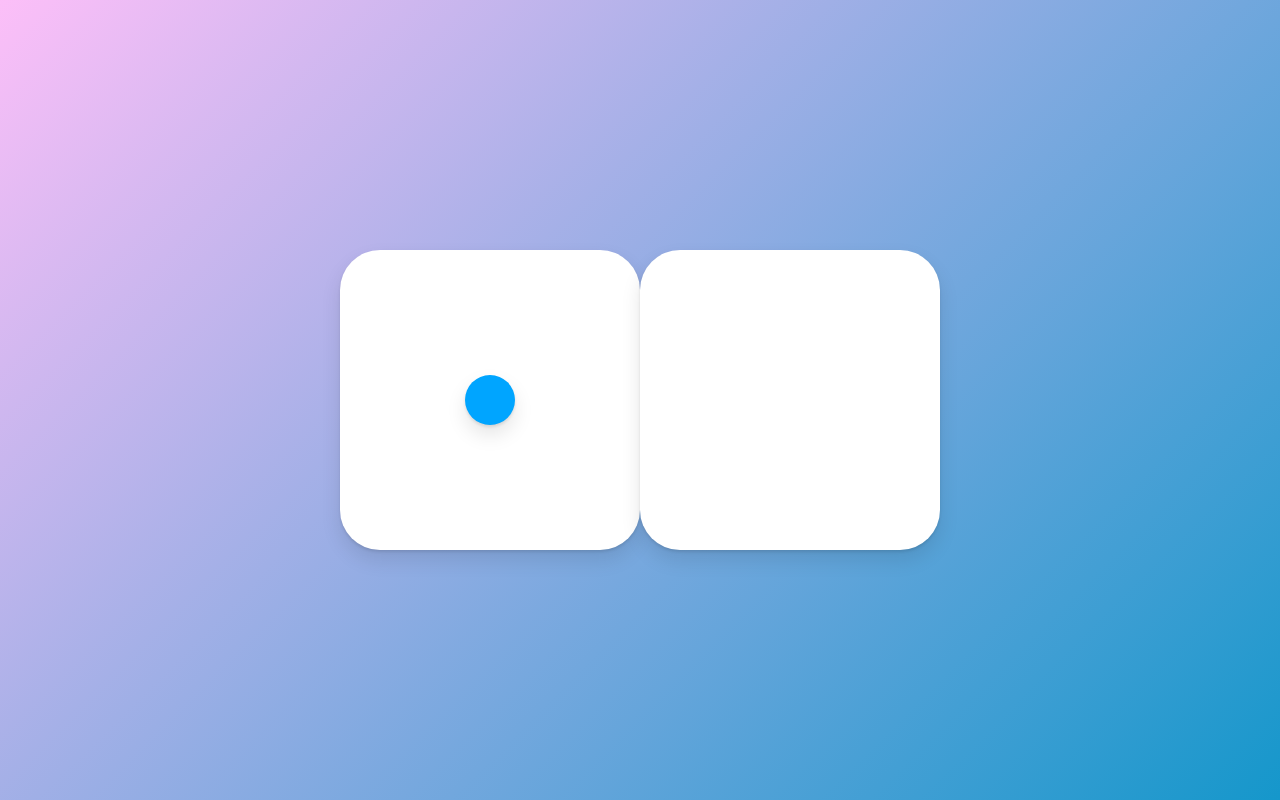
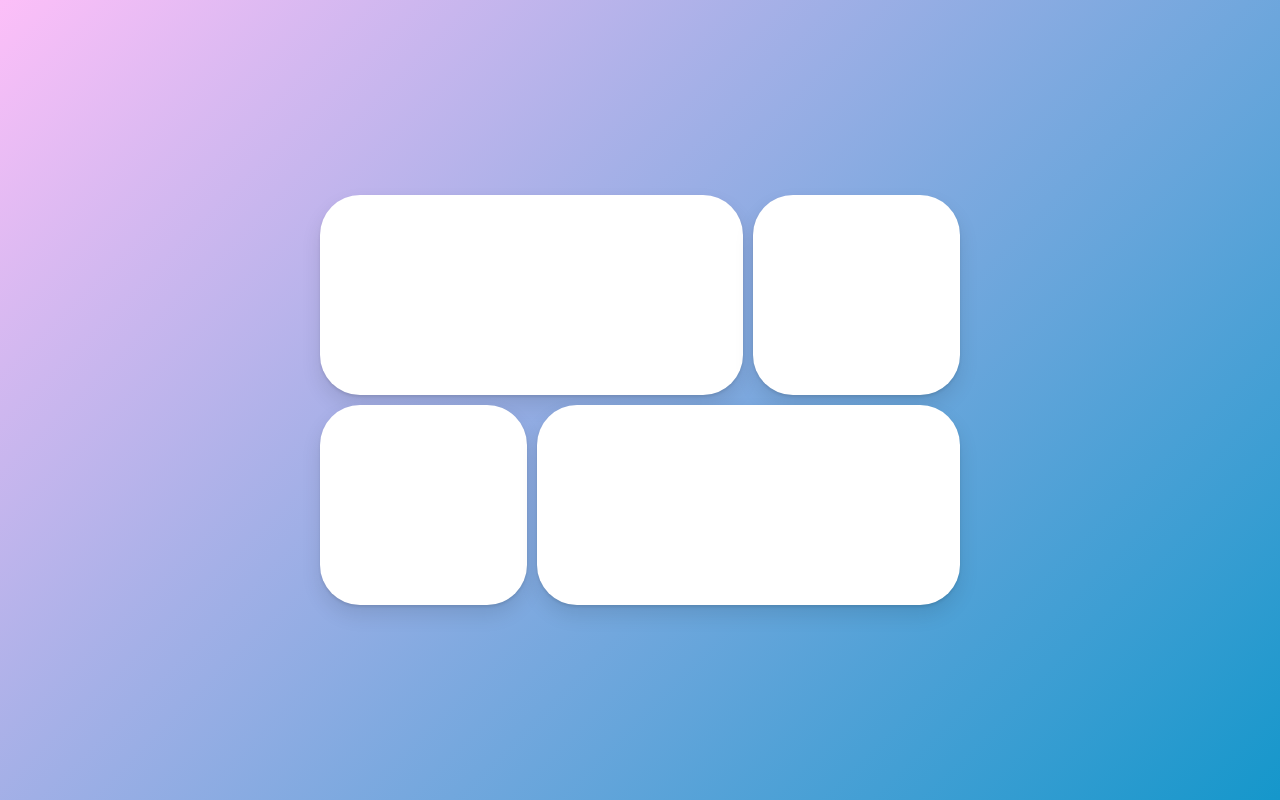
Before and after one commit to xowoony/study-animations, a React (Create React App) app: page / in a window 1280 px wide. Built offline with nearby package versions, Linux system fonts and the light colour scheme.

Commit message:
클릭시 팝업창 뜨게 하기

```diff
--- a/src/App.tsx
+++ b/src/App.tsx
@@ -1,5 +1,5 @@
 import { styled } from "styled-components";
-import { motion } from "framer-motion";
+import { motion, AnimatePresence } from "framer-motion";
 import { useState } from "react";
 
 // style
@@ -13,40 +13,58 @@
   background: linear-gradient(135deg, rgb(252, 191, 248), rgb(21, 151, 203));
 `;
 
+const Grid = styled.div`
+  display: grid;
+  grid-template-columns: repeat(3, 1fr);
+  width: 50vw;
+  gap: 10px;
+  div:first-child,
+  div:last-child {
+    grid-column: span 2;
+  }
+`;
+
 const Box = styled(motion.div)`
-  width: 300px;
-  height: 300px;
   background-color: rgba(255, 255, 255, 1);
   border-radius: 40px;
+  height: 200px;
   box-shadow: 0 2px 3px rgba(0, 0, 0, 0.1), 0 10px 20px rgba(0, 0, 0, 0.1);
+`;
+
+const Overlay = styled(motion.div)`
+  width: 100%;
+  height: 100%;
+  position: absolute;
+  display: flex;
   align-items: center;
-  display: flex;
-  flex-direction: row;
   justify-content: center;
 `;
 
-const Circle = styled(motion.div)`
-  background-color: #00a5ff;
-  width: 50px;
-  height: 50px;
-  box-shadow: 0 2px 3px rgba(0, 0, 0, 0.1), 0 10px 20px rgba(0, 0, 0, 0.1);
-`;
-
 function App() {
-  const [clicked, setClicked] = useState(false);
-  const toggleClicked = () => setClicked((prev) => !prev);
+  // 어떤 id를 클릭했는지
+  const [id, setId] = useState<null | string>(null);
   return (
-    <Wrapper onClick={toggleClicked}>
-      <Box>
-        {!clicked ? (
-          <Circle layoutId="circle" style={{ borderRadius: 50 }} />
+    <Wrapper>
+      <Grid>
+        {["1", "2", "3", "4"].map((n) => (
+          <Box onClick={() => setId(n)} key={n} layoutId={n} />
+        ))}
+      </Grid>
+      {/* 클릭한 상태면 Overlay를 보여주고 아니라면 null */}
+      {/* exit를 animate해주기 위해 AnimatePresence로 감싸기 */}
+      <AnimatePresence>
+        {id ? (
+          <Overlay
+            onClick={() => setId(null)}
+            initial={{ backgroundColor: "rgba(0,0,0, 0)" }}
+            animate={{ backgroundColor: "rgba(0,0,0, 0.5)" }}
+            exit={{ backgroundColor: "rgba(0,0,0, 0)" }}
+          >
+            {/* layoutId에 현재 선택된 id를 넣어줌으로 인해 해당 팝업이 뜨게 된다. */}
+            <Box layoutId={id} style={{ width: 400, height: 200 }} />
+          </Overlay>
         ) : null}
-      </Box>
-      <Box>
-        {clicked ? (
-          <Circle layoutId="circle" style={{ borderRadius: 0, scale:3 }} />
-        ) : null}
-      </Box>
+      </AnimatePresence>
     </Wrapper>
   );
 }
```
